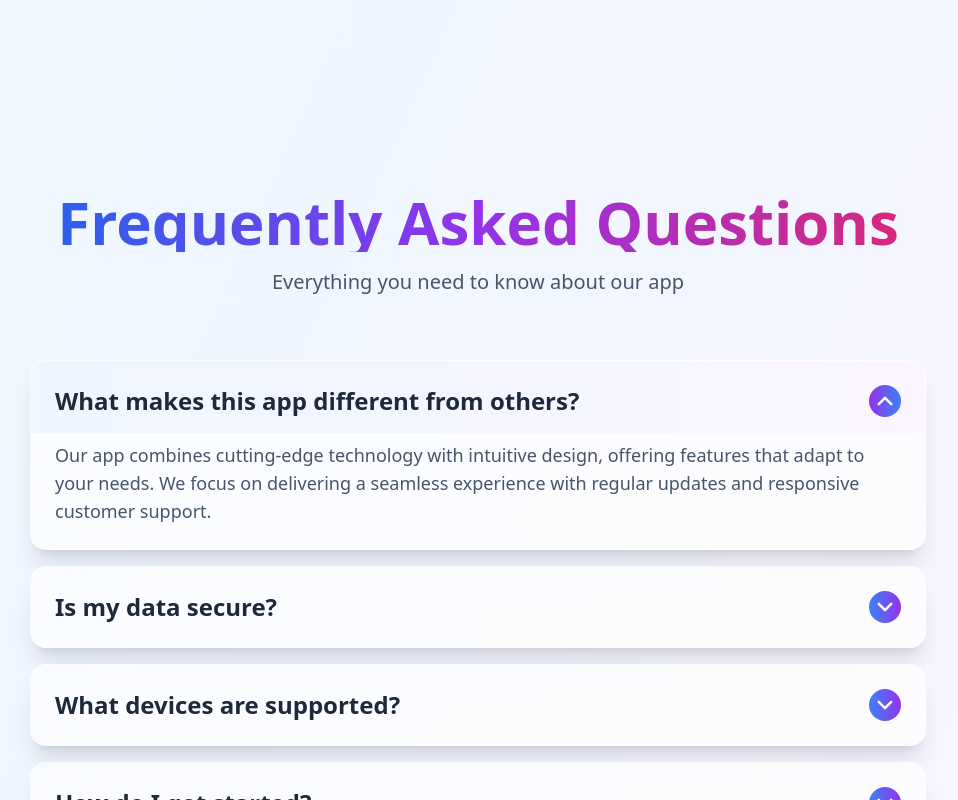
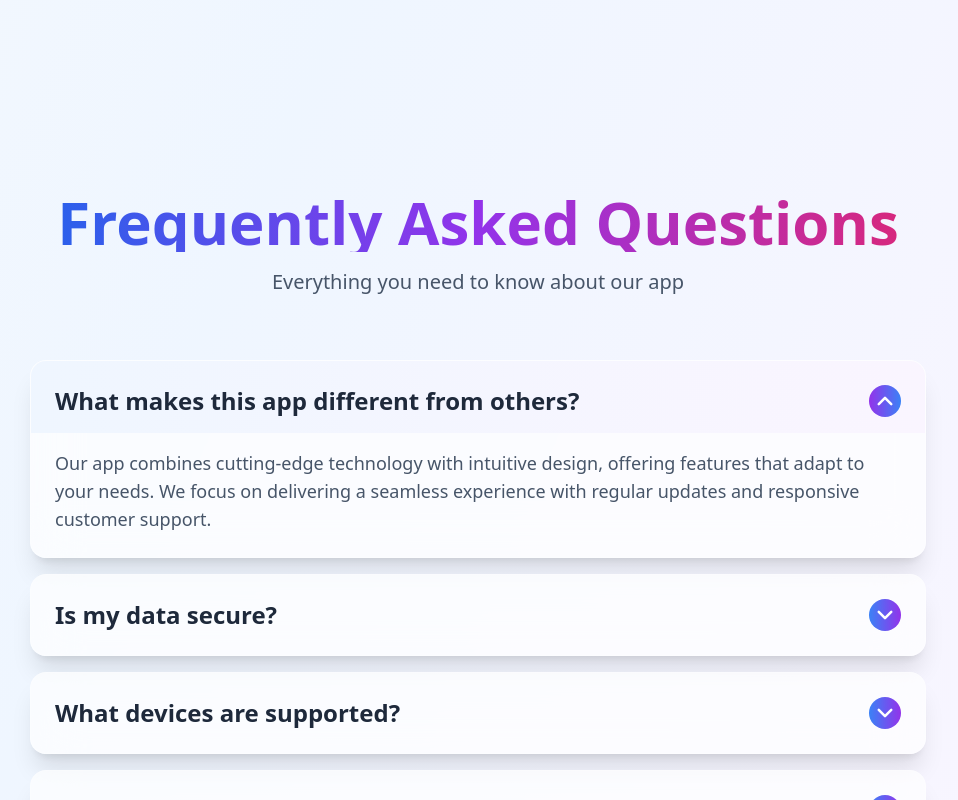
Before and after one commit to leszekkrol/app-landing-page-nuxt3, a Nuxt app: page / in a window 1280 px wide. Both pictures are taken after a click on the button "What makes this app different from others?". Shown: the part 1735-2535 px from the top of the page, without its empty margins (162-1120 px from the left). Built offline with nearby package versions, Linux system fonts and the light colour scheme.

Commit message:
fix: increase top padding for FAQ answers
- Change pt-2 to pt-4 for better spacing
- Improve readability between question and answer
- Better visual separation

```diff
--- a/components/faq.vue
+++ b/components/faq.vue
@@ -44,7 +44,7 @@
 
           <div
             v-show="openItems.includes(index)"
-            class="px-6 pt-2 pb-6 text-base md:text-lg text-slate-600 leading-relaxed animate-fadeIn">
+            class="px-6 pt-4 pb-6 text-base md:text-lg text-slate-600 leading-relaxed animate-fadeIn">
             {{ item.answer }}
           </div>
         </div>
```
